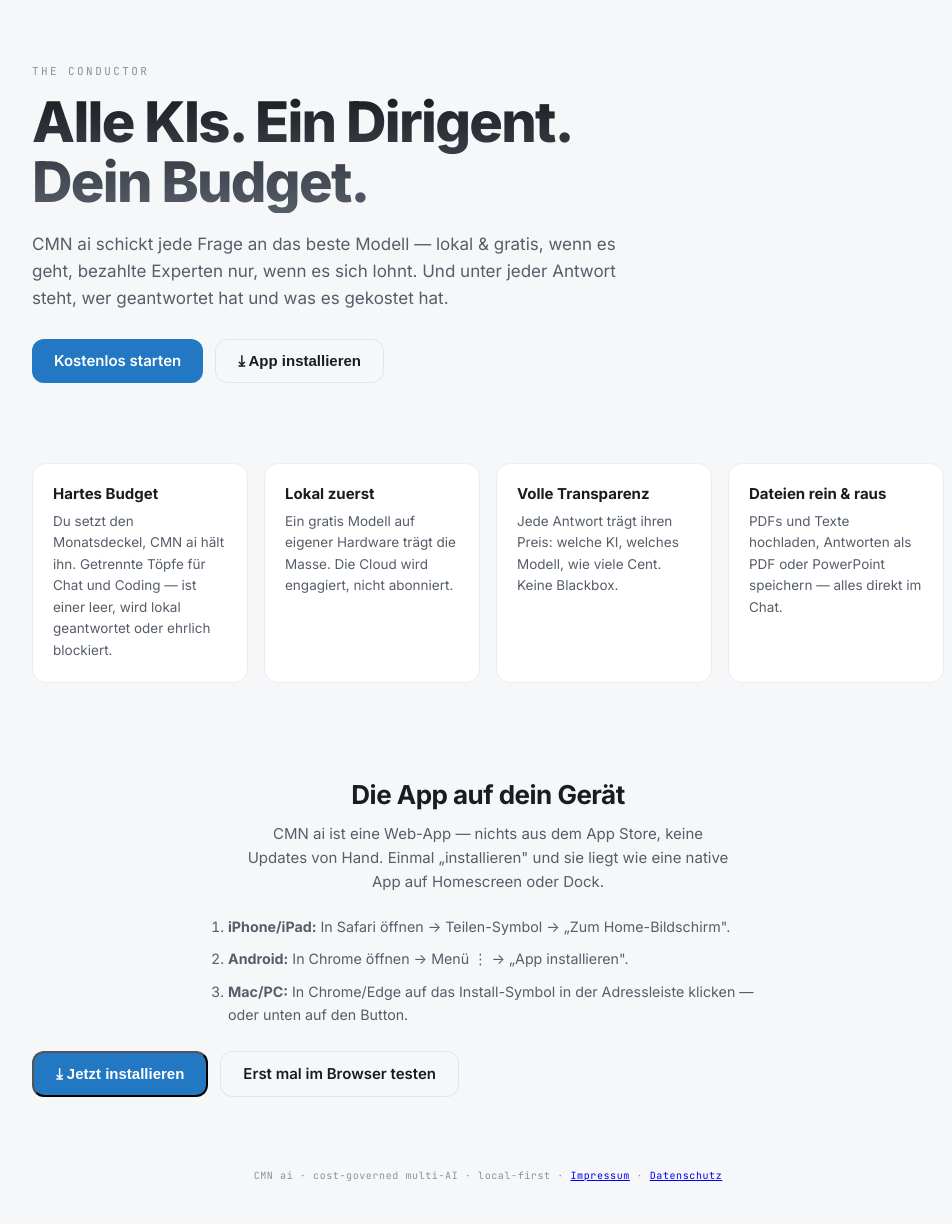
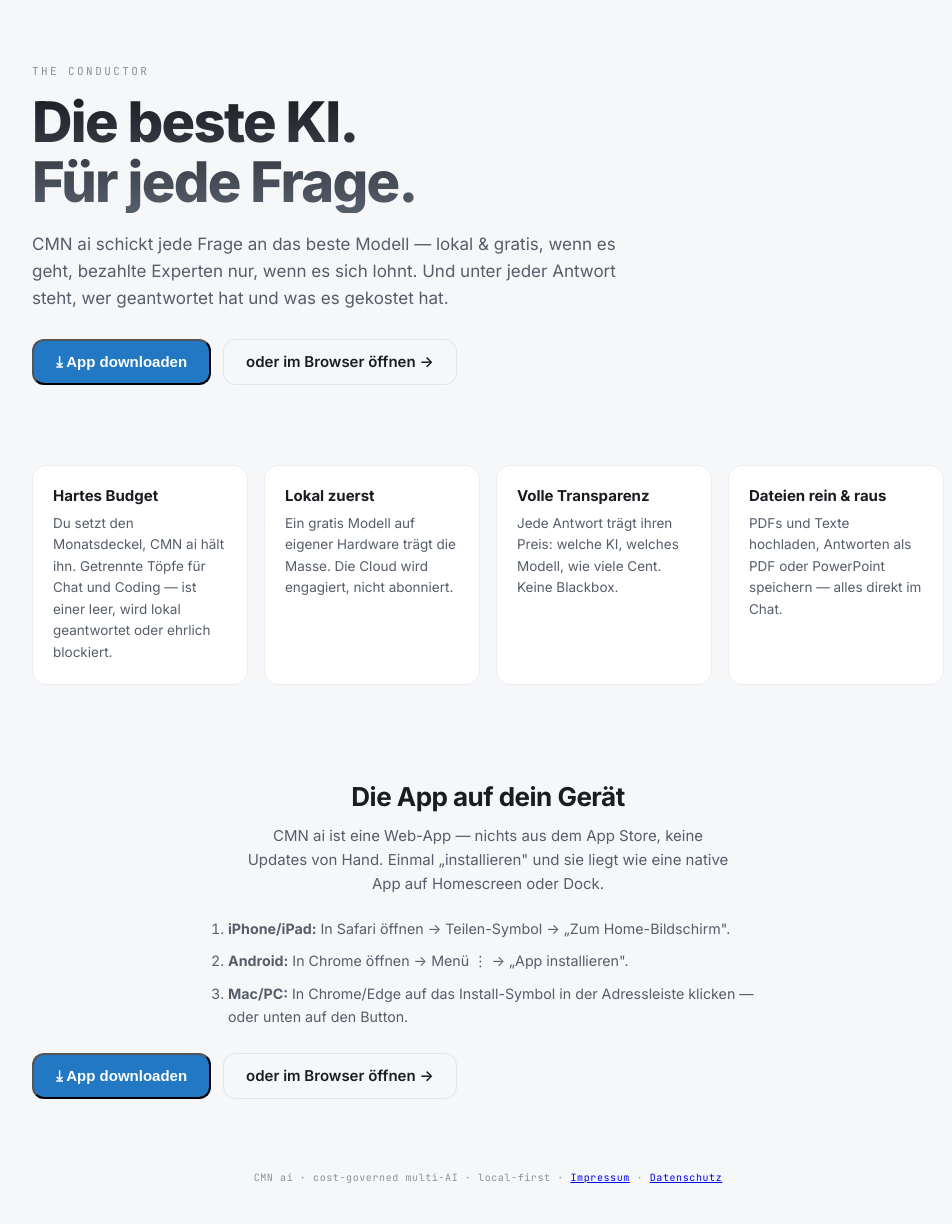
Before and after one commit to n25pd6w5wm-rgb/CMN-Ai, a Python web app: template src/cmn_ai/web/templates/landing.html in a window 1280 px wide. Shown: the part 82-1306 px from the top of the page, without its empty margins (152-1104 px from the left). Before the commit the page ends 1263 px from the top, so only its background shows below. Run offline with Jinja, Linux system fonts and the light colour scheme; the template is opened without the code that fills it, so the values that code supplies are empty.

Commit message:
Main domain is the storefront: landing first, new slogan, download CTA
Unauthenticated visitors on / now land on the marketing page instead of
a bare login form (APIs still 401, deep links still go to /login). Hero
carries the new slogan "Die beste KI. Für jede Frage." and the CTA pair
matches the requested pattern: "App downloaden" + "oder im Browser
öffnen".

Co-Authored-By: Claude Fable 5 <noreply@anthropic.com>
Claude-Session: https://claude.ai/code/session_011NpkCHfBFbDBLmdFh9XrT4

```diff
--- a/src/cmn_ai/web/app.py
+++ b/src/cmn_ai/web/app.py
@@ -231,7 +231,8 @@ def build_app(state: AppState) -> FastAPI:
         if user is None:
             if path.startswith("/api/"):
                 return JSONResponse({"detail": "unauthenticated"}, status_code=401)
-            return RedirectResponse("/login", status_code=302)
+            # Visitors hit the marketing page first; the login is one click away.
+            return RedirectResponse("/welcome" if path == "/" else "/login", status_code=302)
         request.state.user = user
         return await call_next(request)
 
--- a/src/cmn_ai/web/templates/landing.html
+++ b/src/cmn_ai/web/templates/landing.html
@@ -3,7 +3,7 @@
   <head>
     <meta charset="utf-8" />
     <meta name="viewport" content="width=device-width, initial-scale=1" />
-    <title>CMN ai — Alle KIs. Ein Dirigent. Dein Budget.</title>
+    <title>CMN ai — Die beste KI für jede Frage.</title>
     <meta
       name="description"
       content="CMN ai schickt jede Frage an das beste KI-Modell — lokal &amp; gratis wenn möglich, bezahlte Experten nur wenn nötig. Jede Antwort zeigt, was sie gekostet hat."
@@ -32,15 +32,15 @@
 
       <section class="lp-hero">
         <p class="lp-eyebrow">the conductor</p>
-        <h1>Alle KIs. Ein Dirigent.<br />Dein Budget.</h1>
+        <h1>Die beste KI.<br />Für jede Frage.</h1>
         <p class="lp-sub">
           CMN ai schickt jede Frage an das beste Modell — lokal &amp; gratis, wenn es geht,
           bezahlte Experten nur, wenn es sich lohnt. Und unter jeder Antwort steht,
           wer geantwortet hat und was es gekostet hat.
         </p>
         <div class="lp-actions">
-          <a class="lp-btn" href="/login">Kostenlos starten</a>
-          <button class="lp-btn ghost" id="install-btn" type="button">⤓ App installieren</button>
+          <button class="lp-btn" id="install-btn" type="button">⤓ App downloaden</button>
+          <a class="lp-btn ghost" href="/login">oder im Browser öffnen →</a>
         </div>
       </section>
 
@@ -80,8 +80,8 @@
             oder unten auf den Button.</li>
         </ol>
         <div class="lp-actions">
-          <button class="lp-btn" id="install-btn2" type="button">⤓ Jetzt installieren</button>
-          <a class="lp-btn ghost" href="/login">Erst mal im Browser testen</a>
+          <button class="lp-btn" id="install-btn2" type="button">⤓ App downloaden</button>
+          <a class="lp-btn ghost" href="/login">oder im Browser öffnen →</a>
         </div>
       </section>
 
```
Also changed, not shown: tests/test_web_api.py (+9 -2 lines).
